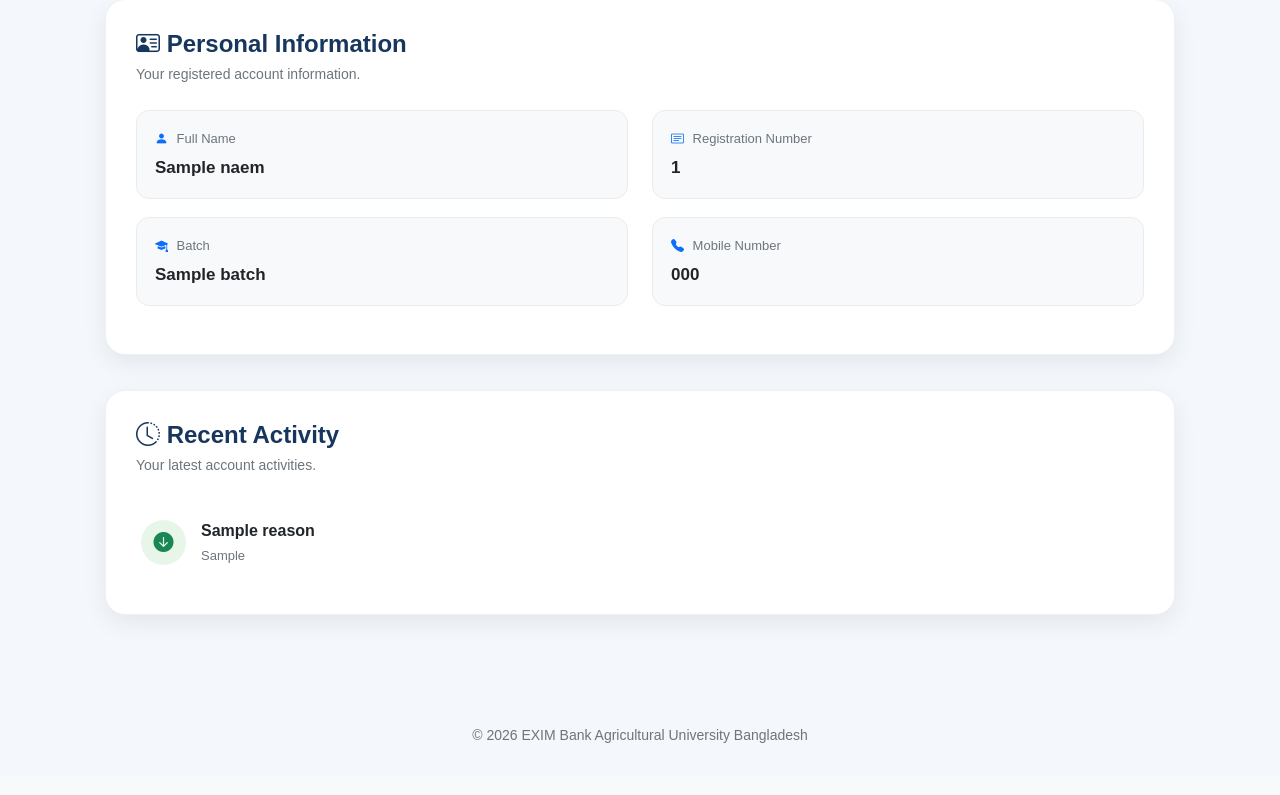
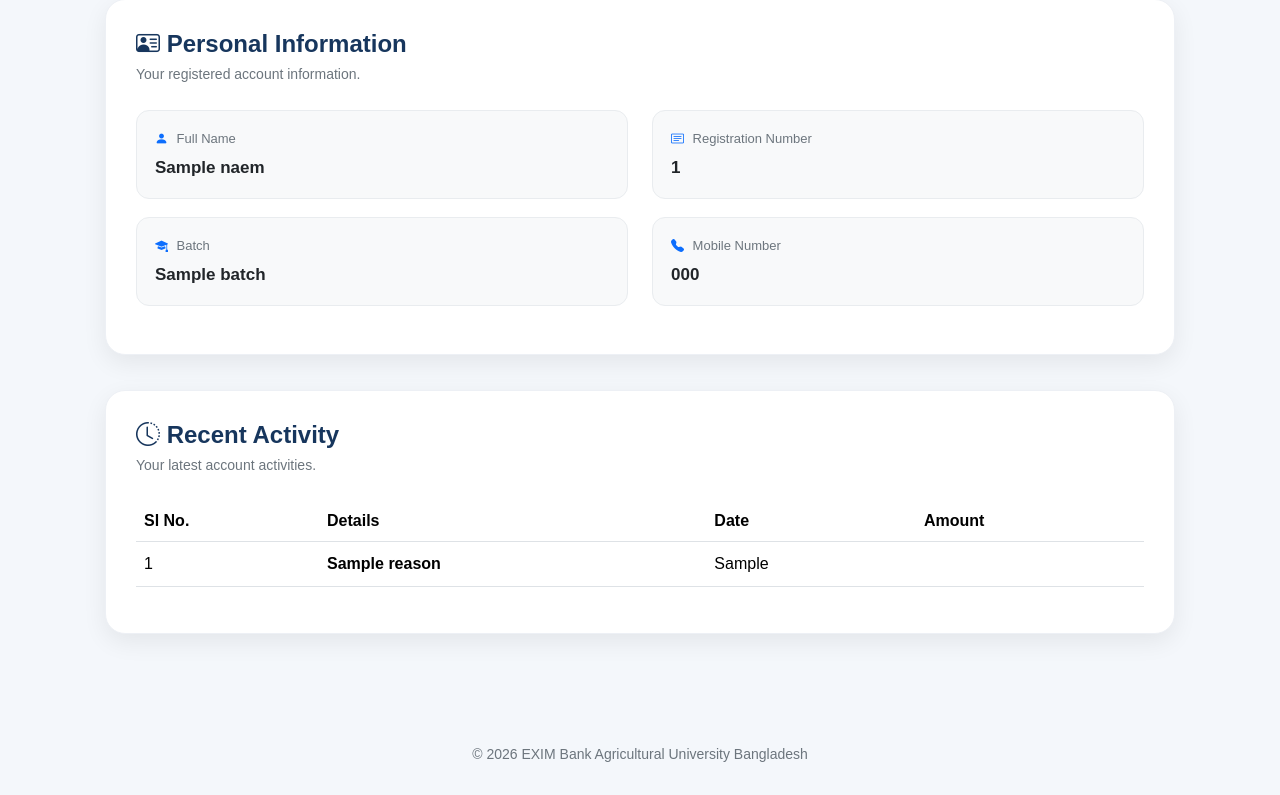
Before and after one commit to SabbirAhmmed8242/ebaub31finace, a Django app: template template/Profile.html in a window 1280 px wide. Shown: the part 1304-2099 px from the top of the page. Before the commit the page ends 2047 px from the top, so only its background shows below. Run offline with Django 5.2, Linux system fonts and the light colour scheme; the template is opened without the code that fills it: most values are stand-ins (such as "Sample title", 1, 10 or a date in 2020).

Commit message:
AP12Admib

```diff
--- a/template/Profile.html
+++ b/template/Profile.html
@@ -1090,21 +1090,54 @@
         </p>
         {% if activities %}
             {% for activity in activities %}
-            <div class="activity-item">
-                <div class="activity-left">
-                    <div class="activity-icon">
-                        <i class="bi bi-arrow-down-circle-fill"></i>
-                    </div>
-                    <div>
-                        <div class="activity-title">
-                            {{ activity.reason }}
-                        </div>
-                        <div class="activity-date">
+
+            <table class="table table-hover align-middle">
+
+                <thead>
+
+                    <tr>
+
+                        <th>Sl No.</th>
+
+                        <th>Details</th>
+
+                        <th>Date</th>
+
+                        <th>Amount</th>
+
+                    </tr>
+
+                </thead>
+
+
+                <tbody>
+
+                    <tr>
+
+                        <td>{{forloop.counter}}</td>
+
+                        <td>
+                            <strong>{{ activity.reason }}</strong>
+                        </td>
+
+                        <td>
                             {{ activity.DaT }}
-                        </div>
-                    </div>
-                </div>
-            </div>
+                        </td>
+
+                        <td>
+                            <span class="badge badge-add px-3 py-2">
+                                {{ activity.amount }}
+                            </span>
+                        </td>
+
+
+
+                    </tr>
+
+
+                </tbody>
+
+            </table>
             {% endfor %}
         {% else %}
 
```
